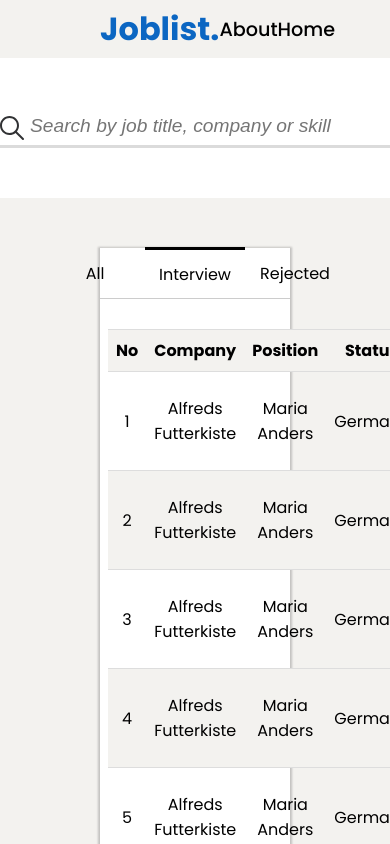
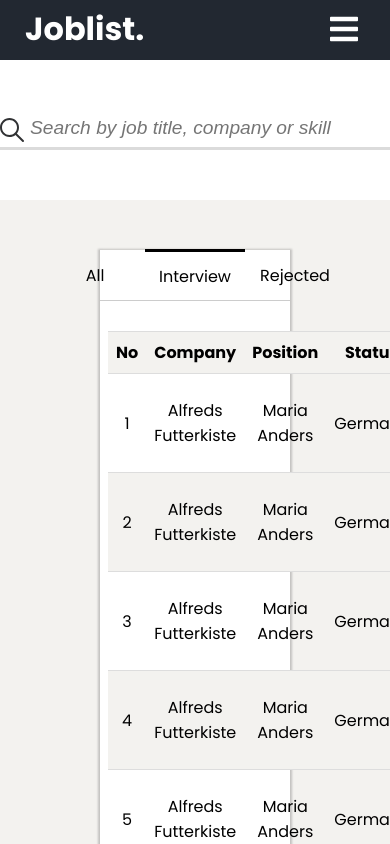
Before and after one commit to Abdulazis530/Job-List-App, a React (Create React App) app in the folder joblistapp/: page / in a window 390 px wide. Shown: the top 844 px of the page. Built offline with nearby package versions, Linux system fonts and the light colour scheme.

Commit message:
adding responsive navbar

```diff
--- /dev/null
+++ b/joblistapp/src/assets/styles/Components/Navbar.scss
@@ -0,0 +1,104 @@
+.navbar {
+    display: flex;
+    justify-content: space-between;
+    align-items: center;
+    padding: 0px 100px;
+    background: $black;
+
+    .fas {
+        color: white;
+        cursor: pointer;
+        position: absolute;
+        top: .8rem;
+        right: 2rem;
+        display: none;
+
+        &:hover {
+            transform: scale(.95);
+        }
+    }
+
+    &-brand {
+        font-size: 2rem;
+        color: white;
+        cursor: pointer;
+
+    }
+
+    &-links {
+        ul {
+            margin: 0;
+            padding: 0;
+            display: flex;
+
+        }
+
+        li {
+            list-style: none;
+            height: 100%;
+
+            &:hover {
+                background-color: rgb(136, 136, 136)
+            }
+        }
+
+        a {
+            font-size: 1.2rem;
+            color: white;
+            font-weight: 500;
+            padding: 1rem;
+            display: block;
+
+        }
+    }
+}
+
+@media (max-width:1024px) {
+    .navbar {
+        padding: 0;
+        flex-direction: column;
+        align-items: flex-start;
+        height: 60px;
+
+        &-brand {
+            margin-left: 25px;
+            padding: 5px 0;
+        }
+
+        .fas {
+            display: block;
+        }
+
+        &-links {
+            display: flex;
+            transform: translateY(-200px);
+            width: 100%;
+            position: absolute;
+            z-index: 34;
+
+            ul {
+                flex-direction: column;
+                width: 100%;
+            }
+
+            li {
+                width: 100%;
+                text-align: center;
+                background-color: #555;
+            }
+
+            a {
+                padding: .5rem 1rem;
+            }
+
+            &.active {
+                transform: translateY(60px);
+                transition: .5s all ease;
+                display: flex;
+
+            }
+        }
+    }
+
+
+}
--- a/joblistapp/src/assets/styles/config/reset.scss
+++ b/joblistapp/src/assets/styles/config/reset.scss
@@ -1,4 +1,3 @@
-
 body {
     font-size: 16px;
     font-family: "Poppins", sans-serif;
--- a/joblistapp/src/assets/styles/style.scss
+++ b/joblistapp/src/assets/styles/style.scss
@@ -1,9 +1,9 @@
-
 @import "config/fonts.scss";
 @import "config/variable.scss";
 @import "config/reset.scss";
 @import "./Components/Form.scss";
 @import "./config/mixins.scss";
+@import "./Components/Navbar.scss";
 //Header
 // header {}
 
@@ -15,10 +15,7 @@
     background: $gray;
     position: relative;
 
-    &__title {
-        font-size: 2rem;
-        color: $primary;
-    }
+
 
     &__tabs {
         display: flex;
@@ -27,16 +24,6 @@
         width: 100%;
         max-width: 200px;
 
-        a {
-            font-size: 1.2rem;
-            color: black;
-            font-weight: 500;
-
-
-            &:hover {
-                color: white;
-            }
-        }
 
     }
 }
@@ -65,8 +52,9 @@
     border: none;
     border-bottom: 3px solid #dbdbdb;
 
-
-
+    &:focus {
+        border-bottom: 3px solid black;
+    }
 }
 
 .btn__add {
--- a/joblistapp/src/components/Header.js
+++ b/joblistapp/src/components/Header.js
@@ -1,16 +1,21 @@
-import React from 'react'
+import React, { useState } from 'react'
 
 export default function Header() {
+    const [isTabOpen, setIsTabopen] = useState(false)
     return (
         <header>
-            <nav className="nav">
-                <h1 className="nav__title">
+            <nav className="navbar">
+                <h1 className="navbar-brand">
                     Joblist.
-            </h1>
-                <ul className="nav__tabs">
-                    <li className="nav__item"><a href="/#">About</a></li>
-                    <li className="nav__item"> <a href="/#">Home</a></li>
-                </ul>
+                </h1>
+                <i className={`fas ${isTabOpen ? "fa-times" : "fa-bars"} fa-2x`} onClick={() => { setIsTabopen(!isTabOpen) }} />
+
+                <div className={`navbar-links ${isTabOpen ? "active" : ""}`}>
+                    <ul>
+                        <li><a href="/#">About</a></li>
+                        <li> <a href="/#">Home</a></li>
+                    </ul>
+                </div>
             </nav>
         </header>
 
```
